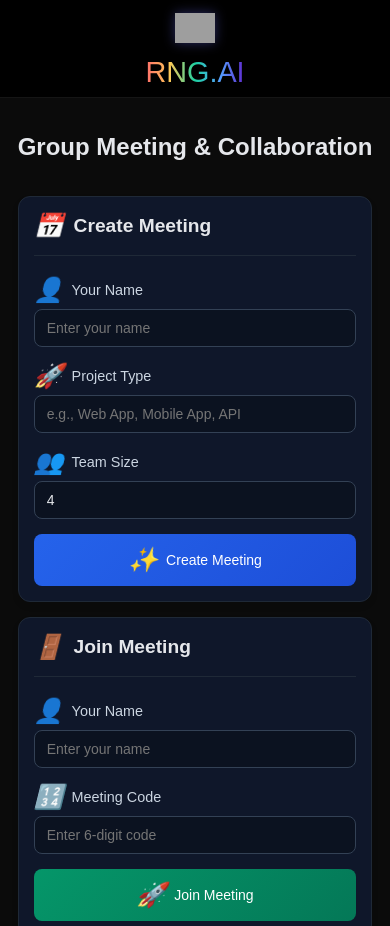
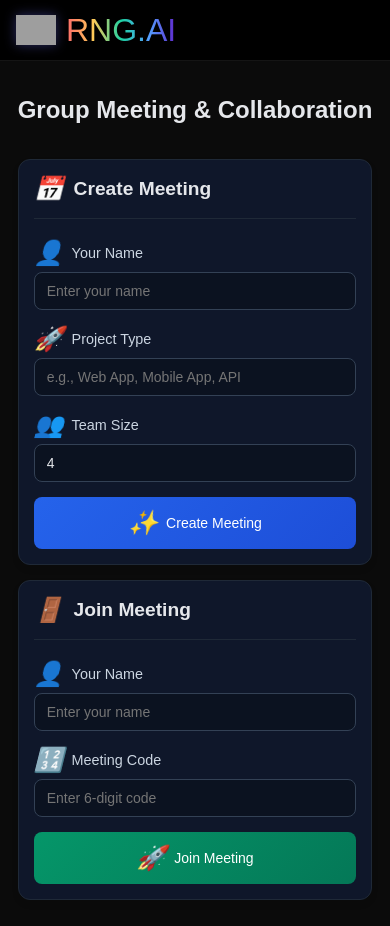
Before and after one commit to NagaGaneshRamiReddy/RNG.AI, a website: page workspace.html in a window 390 px wide. Shown: the top 926 px of the page. Drawn offline with nearby package versions, Linux system fonts and the light colour scheme; no server answers; grey boxes are pictures that could not be loaded.

Commit message:
Add files via upload

```diff
--- a/workspace.html
+++ b/workspace.html
@@ -6,17 +6,37 @@
     <title>Project Workspace</title>
     <style>
         * { box-sizing: border-box; }
-        body { font-family: Arial, sans-serif; background: #0b0b0b; color: #e5e7eb; margin: 0; display: flex; flex-direction: column; min-height: 100vh; }
+        body {
+            font-family: Arial, sans-serif;
+            background: #0b0b0b;
+            color: #e5e7eb;
+            margin: 0;
+            display: flex;
+            flex-direction: column;
+            min-height: 100vh;
+        }
 
-        /* Header Styles from index.html */
-        .site-header { position: sticky; top: 0; z-index: 50; background: #000000; border-bottom: 1px solid #151515; padding: 10px 16px; }
-        .header-inner { max-width: 1280px; margin: 0 auto; display: flex; align-items: center; justify-content: space-between; gap: 12px; }
-        .header-left { display: flex; align-items: center; gap: 10px; }
-        .header-right { display: flex; align-items: center; gap: 10px; }
-        .auth-btn { background: transparent; color: #e5e7eb; border: 1px solid #2d2d2d; border-radius: 8px; padding: 8px 12px; cursor: pointer; transition: background 150ms ease; }
-        .auth-btn:hover { background: #111827; }
-        .logo-img { width: 28px; height: 28px; object-fit: contain; filter: drop-shadow(0 0 6px rgba(99,102,241,0.4)); transition: transform 300ms ease; }
-        .logo-img:hover { transform: rotate(8deg) scale(1.05); }
+        .site-header {
+            position: sticky;
+            top: 0;
+            z-index: 50;
+            background: #000000;
+            border-bottom: 1px solid #151515;
+            padding: 10px 16px;
+        }
+        .header-inner {
+            max-width: 1280px;
+            margin: 0 auto;
+            display: flex;
+            align-items: center;
+            justify-content: space-between;
+            gap: 12px;
+        }
+        .header-left {
+            display: flex;
+            align-items: center;
+            gap: 10px;
+        }
         .brand1 {
             font-size: 2.5rem;
             font-weight: 200;
@@ -27,116 +47,17 @@
             -webkit-text-fill-color: transparent;
             display: inline-block;
         }
+        .logo-img {
+            width: 28px;
+            height: 28px;
+            object-fit: contain;
+            filter: drop-shadow(0 0 6px rgba(99,102,241,0.4));
+            transition: transform 300ms ease;
+        }
+        .logo-img:hover {
+            transform: rotate(8deg) scale(1.05);
+        }
 
-        /* Mobile Responsive Header */
-        @media (max-width: 768px) {
-            .site-header { padding: 8px 12px; }
-            .header-inner { flex-direction: column; gap: 8px; align-items: center; }
-            .header-left { flex-direction: column; align-items: center; gap: 8px; }
-            .brand1 { font-size: 2rem; }
-            .logo-img { width: 40px; height: 40px; }
-        }
-        @media (max-width: 480px) {
-            .brand1 { font-size: 1.8rem; }
-        }
-    </style>
-</head>
-<body>
-    <header class="site-header">
-        <div class="header-inner">
-            <div class="header-left">
-                <img src="https://encrypted-tbn0.gstatic.com/images?q=tbn:ANd9GcSeI5mGEaJdwKOi0KUsyChbuCfd-HLYy0gUdQ&s" alt="RNG.AI logo" class="logo-img">
-                <div class="brand1">RNG.AI</div>
-            </div>
-
-        </div>
-    </header>
-
-    <!-- Main Content -->
-    <div class="main-content">
-        <div class="meeting-section">
-            <h2>Group Meeting & Collaboration</h2>
-
-            <!-- Create Meeting -->
-            <div class="meeting-card">
-                <div class="card-header">
-                    <i class="icon">📅</i>
-                    <h3>Create Meeting</h3>
-                </div>
-                <form id="createMeetingForm" class="meeting-form">
-                    <div class="form-group">
-                        <label><i class="icon">👤</i> Your Name</label>
-                        <input type="text" id="creatorName" required placeholder="Enter your name">
-                    </div>
-                    <div class="form-group">
-                        <label><i class="icon">🚀</i> Project Type</label>
-                        <input type="text" id="projectType" required placeholder="e.g., Web App, Mobile App, API">
-                    </div>
-                    <div class="form-group">
-                        <label><i class="icon">👥</i> Team Size</label>
-                        <input type="number" id="teamSize" min="2" max="20" value="4" required>
-                    </div>
-                    <button type="submit" class="btn-create">
-                        <i class="icon">✨</i> Create Meeting
-                    </button>
-                </form>
-
-                <div id="meetingCreated" class="meeting-info" style="display: none;">
-                    <h4><i class="icon">✅</i> Meeting Created Successfully!</h4>
-                    <div class="info-item">
-                        <label><i class="icon">🔗</i> Meeting Link:</label>
-                        <div class="meeting-link" id="meetingLink"></div>
-                    </div>
-                    <div class="info-item">
-                        <label><i class="icon">🔢</i> Meeting Code:</label>
-                        <div class="meeting-code" id="meetingCode"></div>
-                    </div>
-                    <button class="btn-copy" onclick="copyMeetingInfo()">
-                        <i class="icon">📋</i> Copy Info
-                    </button>
-                </div>
-            </div>
-
-            <!-- Join Meeting -->
-            <div class="meeting-card">
-                <div class="card-header">
-                    <i class="icon">🚪</i>
-                    <h3>Join Meeting</h3>
-                </div>
-                <form id="joinMeetingForm" class="meeting-form">
-                    <div class="form-group">
-                        <label><i class="icon">👤</i> Your Name</label>
-                        <input type="text" id="joinerName" required placeholder="Enter your name">
-                    </div>
-                    <div class="form-group">
-                        <label><i class="icon">🔢</i> Meeting Code</label>
-                        <input type="text" id="joinCode" required placeholder="Enter 6-digit code" maxlength="6">
-                    </div>
-                    <button type="submit" class="btn-join">
-                        <i class="icon">🚀</i> Join Meeting
-                    </button>
-                </form>
-            </div>
-        </div>
-
-        <!-- Chat Section -->
-        <div class="chat-section">
-            <div class="chat-header">
-                <i class="icon">💬</i>
-                <h3>Team Chat</h3>
-                <span id="participantCount" class="participant-count">0 participants</span>
-            </div>
-            <div id="chatMessages" class="chat-messages"></div>
-            <div class="chat-input-container">
-                <input type="text" id="chatInput" class="chat-input" placeholder="Type your message...">
-                <button class="btn-send" onclick="sendChatMessage()">
-                    <i class="icon">📤</i>
-                </button>
-            </div>
-        </div>
-    </div>
-
-    <style>
         .main-content {
             max-width: 1200px;
             margin: 20px auto;
@@ -400,7 +321,6 @@
             background: #1d4ed8;
         }
 
-        /* Mobile Responsive */
         @media (max-width: 768px) {
             .meeting-section {
                 grid-template-columns: 1fr;
@@ -419,8 +339,101 @@
             .chat-messages {
                 height: 250px;
             }
+
+            .brand1 { font-size: 2rem; }
+            .logo-img { width: 40px; height: 40px; }
         }
     </style>
+</head>
+<body>
+    <header class="site-header">
+        <div class="header-inner">
+            <div class="header-left">
+                <img src="https://encrypted-tbn0.gstatic.com/images?q=tbn:ANd9GcSeI5mGEaJdwKOi0KUsyChbuCfd-HLYy0gUdQ&s" alt="RNG.AI logo" class="logo-img">
+                <div class="brand1">RNG.AI</div>
+            </div>
+        </div>
+    </header>
+
+    <div class="main-content">
+        <div class="meeting-section">
+            <h2>Group Meeting & Collaboration</h2>
+
+            <div class="meeting-card">
+                <div class="card-header">
+                    <i class="icon">📅</i>
+                    <h3>Create Meeting</h3>
+                </div>
+                <form id="createMeetingForm" class="meeting-form">
+                    <div class="form-group">
+                        <label><i class="icon">👤</i> Your Name</label>
+                        <input type="text" id="creatorName" required placeholder="Enter your name">
+                    </div>
+                    <div class="form-group">
+                        <label><i class="icon">🚀</i> Project Type</label>
+                        <input type="text" id="projectType" required placeholder="e.g., Web App, Mobile App, API">
+                    </div>
+                    <div class="form-group">
+                        <label><i class="icon">👥</i> Team Size</label>
+                        <input type="number" id="teamSize" min="2" max="20" value="4" required>
+                    </div>
+                    <button type="submit" class="btn-create">
+                        <i class="icon">✨</i> Create Meeting
+                    </button>
+                </form>
+
+                <div id="meetingCreated" class="meeting-info" style="display: none;">
+                    <h4><i class="icon">✅</i> Meeting Created Successfully!</h4>
+                    <div class="info-item">
+                        <label><i class="icon">🔗</i> Meeting Link:</label>
+                        <div class="meeting-link" id="meetingLink"></div>
+                    </div>
+                    <div class="info-item">
+                        <label><i class="icon">🔢</i> Meeting Code:</label>
+                        <div class="meeting-code" id="meetingCode"></div>
+                    </div>
+                    <button class="btn-copy" onclick="copyMeetingInfo()">
+                        <i class="icon">📋</i> Copy Info
+                    </button>
+                </div>
+            </div>
+
+            <div class="meeting-card">
+                <div class="card-header">
+                    <i class="icon">🚪</i>
+                    <h3>Join Meeting</h3>
+                </div>
+                <form id="joinMeetingForm" class="meeting-form">
+                    <div class="form-group">
+                        <label><i class="icon">👤</i> Your Name</label>
+                        <input type="text" id="joinerName" required placeholder="Enter your name">
+                    </div>
+                    <div class="form-group">
+                        <label><i class="icon">🔢</i> Meeting Code</label>
+                        <input type="text" id="joinCode" required placeholder="Enter 6-digit code" maxlength="6">
+                    </div>
+                    <button type="submit" class="btn-join">
+                        <i class="icon">🚀</i> Join Meeting
+                    </button>
+                </form>
+            </div>
+        </div>
+
+        <div class="chat-section">
+            <div class="chat-header">
+                <i class="icon">💬</i>
+                <h3>Team Chat</h3>
+                <span id="participantCount" class="participant-count">0 participants</span>
+            </div>
+            <div id="chatMessages" class="chat-messages"></div>
+            <div class="chat-input-container">
+                <input type="text" id="chatInput" class="chat-input" placeholder="Type your message...">
+                <button class="btn-send" onclick="sendChatMessage()">
+                    <i class="icon">📤</i>
+                </button>
+            </div>
+        </div>
+    </div>
 
     <script src="/socket.io/socket.io.js"></script>
     <script>
@@ -430,7 +443,6 @@
         let meetingCode = '';
         let participants = [];
 
-        // Initialize socket connection
         function initSocket() {
             socket = io();
 
@@ -443,13 +455,11 @@
                 meetingCode = data.meeting.code;
                 participants = [data.meeting.creator];
 
-                // Display meeting info
                 document.getElementById('meetingLink').textContent = data.meetingLink;
                 document.getElementById('meetingCode').textContent = meetingCode;
                 document.getElementById('meetingCreated').style.display = 'block';
                 document.getElementById('createMeetingForm').style.display = 'none';
 
-                // Add to chat
                 addChatMessage('System', `🎉 ${data.meeting.creator} created a meeting for ${data.meeting.projectType} project (Team size: ${data.meeting.teamSize})`);
                 addChatMessage('System', `🔢 Meeting code: ${meetingCode}`);
 
@@ -474,28 +484,23 @@
             });
         }
 
-        // Create Meeting
         document.getElementById('createMeetingForm').addEventListener('submit', function(e) {
             e.preventDefault();
             const creatorName = document.getElementById('creatorName').value;
             const projectType = document.getElementById('projectType').value;
             const teamSize = document.getElementById('teamSize').value;
 
-            // Create meeting via socket
             socket.emit('create-meeting', { creatorName, projectType, teamSize });
         });
 
-        // Join Meeting
         document.getElementById('joinMeetingForm').addEventListener('submit', function(e) {
             e.preventDefault();
             const joinerName = document.getElementById('joinerName').value;
             const code = document.getElementById('joinCode').value;
 
-            // Join meeting via socket
             socket.emit('join-meeting', { meetingCode: code, userName: joinerName });
         });
 
-        // Chat functionality
         function sendChatMessage() {
             const input = document.getElementById('chatInput');
             const message = input.value.trim();
@@ -503,7 +508,6 @@
 
             const sender = isHost ? 'Host' : 'Participant';
 
-            // Send message via socket
             socket.emit('send-message', {
                 meetingCode: currentMeeting.code,
                 message,
@@ -525,7 +529,6 @@
             chatMessages.scrollTop = chatMessages.scrollHeight;
         }
 
-        // Utility functions
         function copyMeetingInfo() {
             const link = document.getElementById('meetingLink').textContent;
             const code = document.getElementById('meetingCode').textContent;
@@ -538,15 +541,13 @@
             document.getElementById('participantCount').textContent = `${participants.length} participants`;
         }
 
-        // Enter key for chat
         document.getElementById('chatInput').addEventListener('keypress', function(e) {
             if (e.key === 'Enter') {
                 sendChatMessage();
             }
         });
 
-        // Initialize socket when page loads
         window.addEventListener('load', initSocket);
     </script>
-    </body>
-    </html>
+</body>
+</html>
```
Also changed, not shown: README.md.
